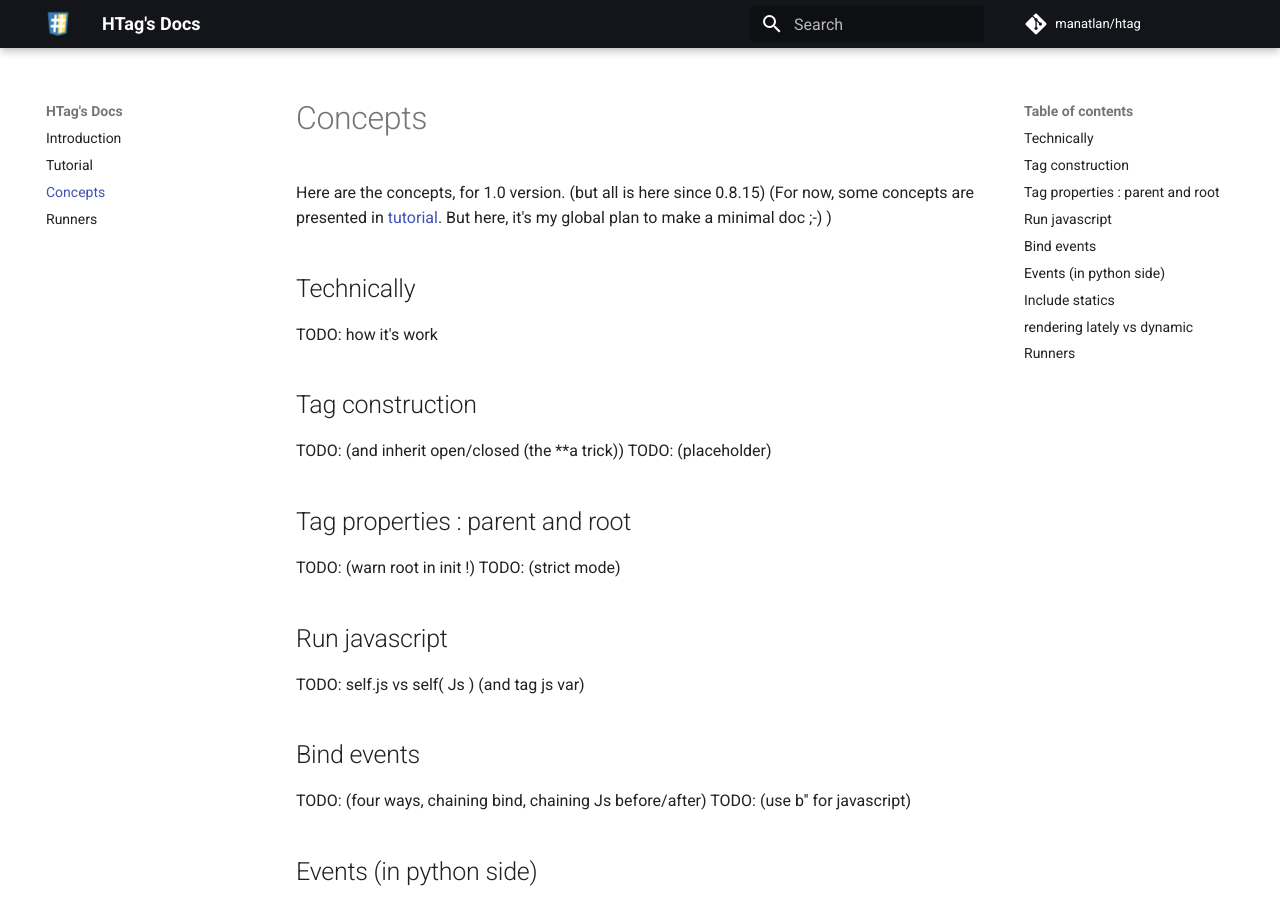
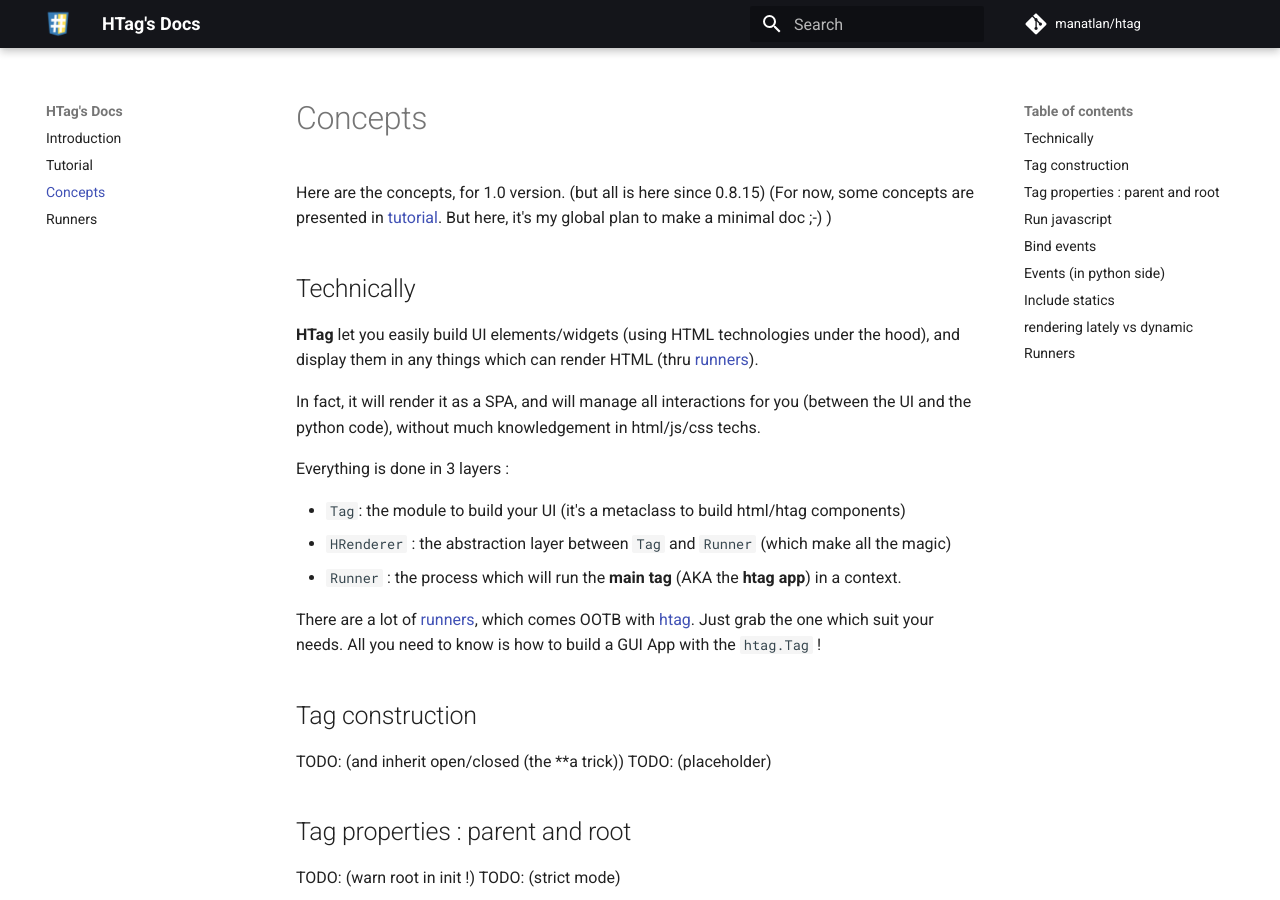
Before and after one commit to manatlan/htag, an MkDocs documentation site: the page built from docs/concepts.md, in a window 1280 px wide and 900 px high. Built offline with MkDocs 1.6.1 and Material for MkDocs 9.7.7, drawn with Linux system fonts in a browser that asks for light colours; comment, search, counter and statistics services are not loaded.

Commit message:
Update concepts.md

```diff
--- a/docs/concepts.md
+++ b/docs/concepts.md
@@ -5,7 +5,18 @@ Here are the concepts, for 1.0 version. (but all is here since 0.8.15)
 (For now, some concepts are presented in [tutorial](../tutorial). But here, it's my global plan to make a minimal doc ;-) )
 
 ## Technically
-TODO: how it's work
+**HTag** let you easily build UI elements/widgets (using HTML technologies under the hood), and display them in any things which can render HTML (thru [runners](../runners)).
+
+In fact, it will render it as a SPA, and will manage all interactions for you (between the UI and the python code), without much knowledgement in html/js/css techs.
+
+Everything is done in 3 layers :
+
+* `Tag`: the module to build your UI (it's a metaclass to build html/htag components)
+* `HRenderer` : the abstraction layer between `Tag` and `Runner` (which make all the magic)
+* `Runner` : the process which will run the **main tag** (AKA the **htag app**) in a context.
+
+There are a lot of [runners](../runners), which comes OOTB with [htag](https://pypi.org/project/htag/). Just grab the one which suit your needs. All you need to know is how to build a GUI App with the `htag.Tag` !
+
 
 ## Tag construction
 TODO: (and inherit open/closed (the **a trick))
```
